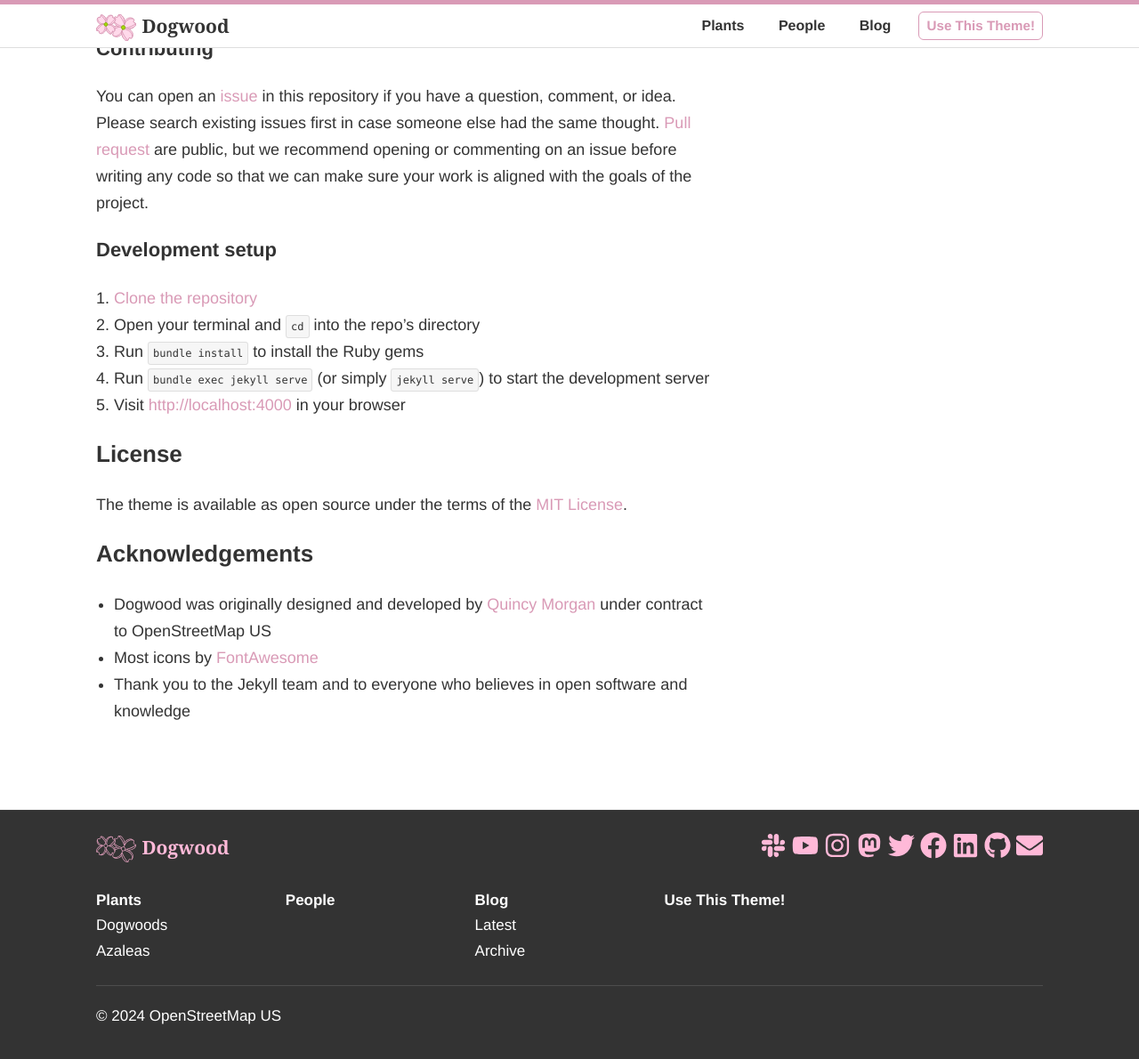
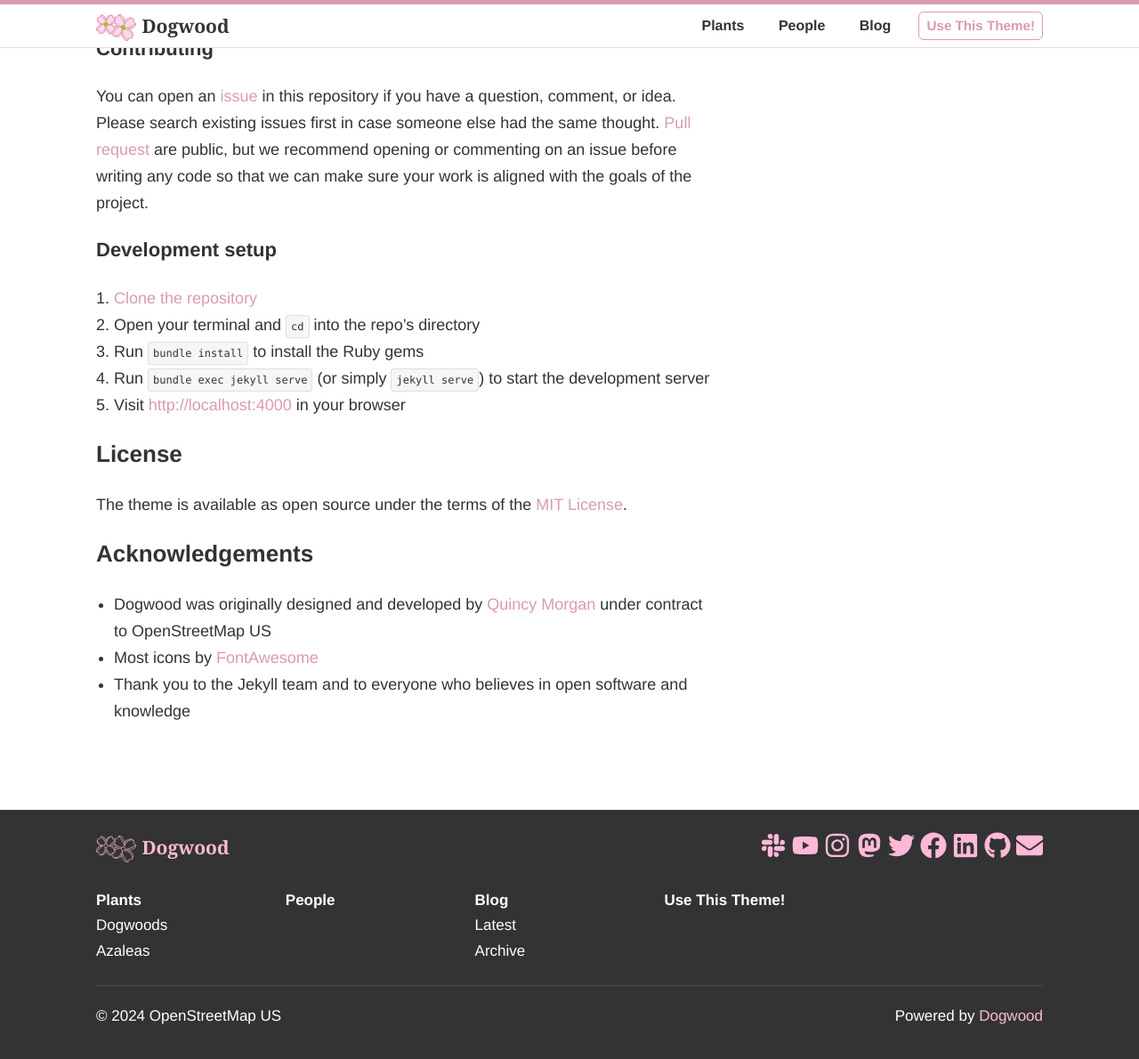
Before and after one commit to osmus/dogwood, a Jekyll site: the page built from README.md, in a window 1280 px wide and 1400 px high, scrolled down 1889 px. Shown: the top 1190 px of the window at 89% size. Built offline with Jekyll 4.4.1, drawn with Linux system fonts in a browser that asks for light colours; cached includes are drawn as plain includes.

Commit message:
Link to theme on Github

```diff
--- a/_includes/footer.html
+++ b/_includes/footer.html
@@ -71,7 +71,7 @@
     {%- include sitemap.html -%}
     <hr/>
     <div class="smallprint">
-      <p>© {{site.time | date: "%Y"}} {{ site.copyright | default: site.title }}</p>
+      <p>© {{site.time | date: "%Y"}} {{ site.copyright | default: site.title }}</p><p>Powered by <a href="https://github.com/osmus/dogwood" target="_blank">Dogwood</a></p>
     </div>
   </div>
 </div>
--- a/_sass/dogwood/_layout.scss
+++ b/_sass/dogwood/_layout.scss
@@ -1437,6 +1437,11 @@ article {
       color: inherit;
     }
   }
+
+  .smallprint {
+    display: flex;
+    justify-content: space-between;
+  }
 }
 
 .status-bubble {
```
